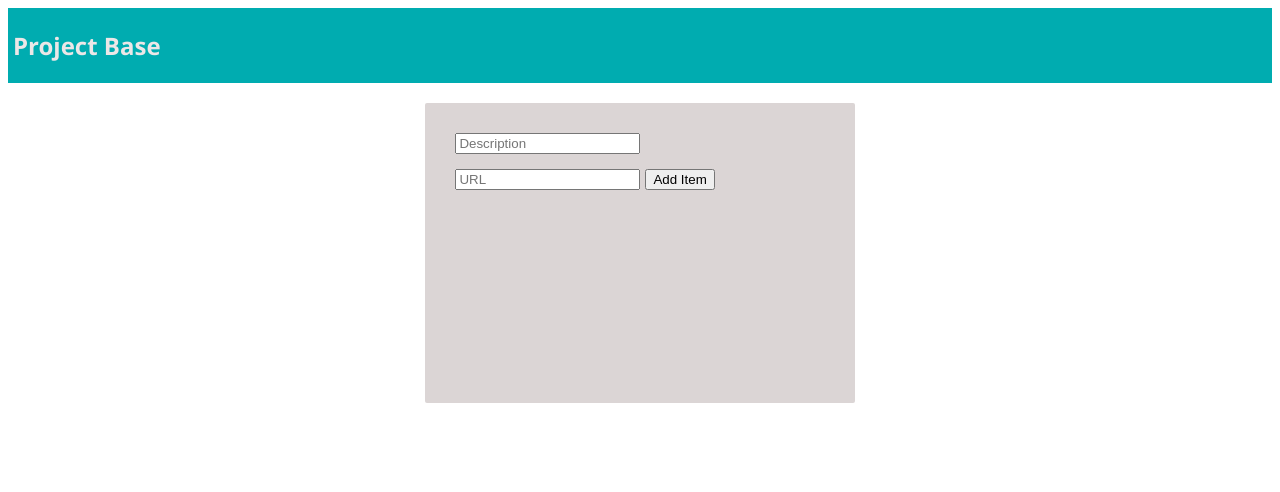
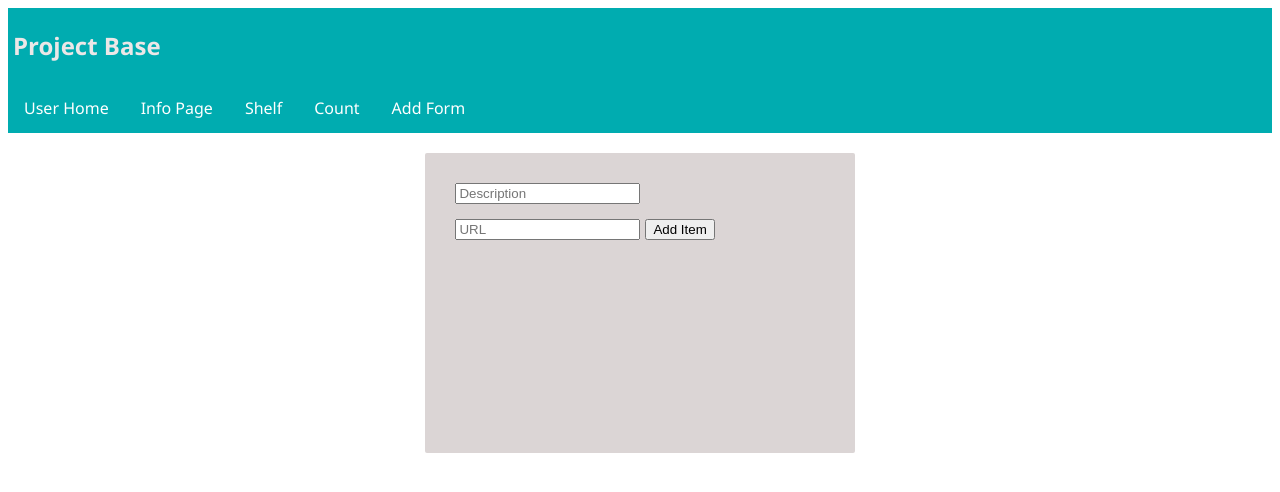
Before and after one commit to FlannelBear/react_auth_shelf_master, a React (Create React App) app: page /addItem in a window 1280 px wide. Shown: the top 492 px of the page. Built offline with nearby package versions, Linux system fonts and the light colour scheme.

Commit message:
add nav to additem page

```diff
--- a/src/components/AddItemPage/AddItemPage.js
+++ b/src/components/AddItemPage/AddItemPage.js
@@ -1,6 +1,7 @@
 import React, { Component } from 'react';
 import { connect } from 'react-redux';
 
+import Nav from '../Nav/Nav';
 
 class AddItem extends Component {
     constructor(props){
@@ -36,6 +37,7 @@ class AddItem extends Component {
     render() {
       return (
         <div>
+          <Nav />
           <form>
             <input value={ this.state.itemToAdd.description } onChange={this.handleChange}
               placeholder="Description" />
```
